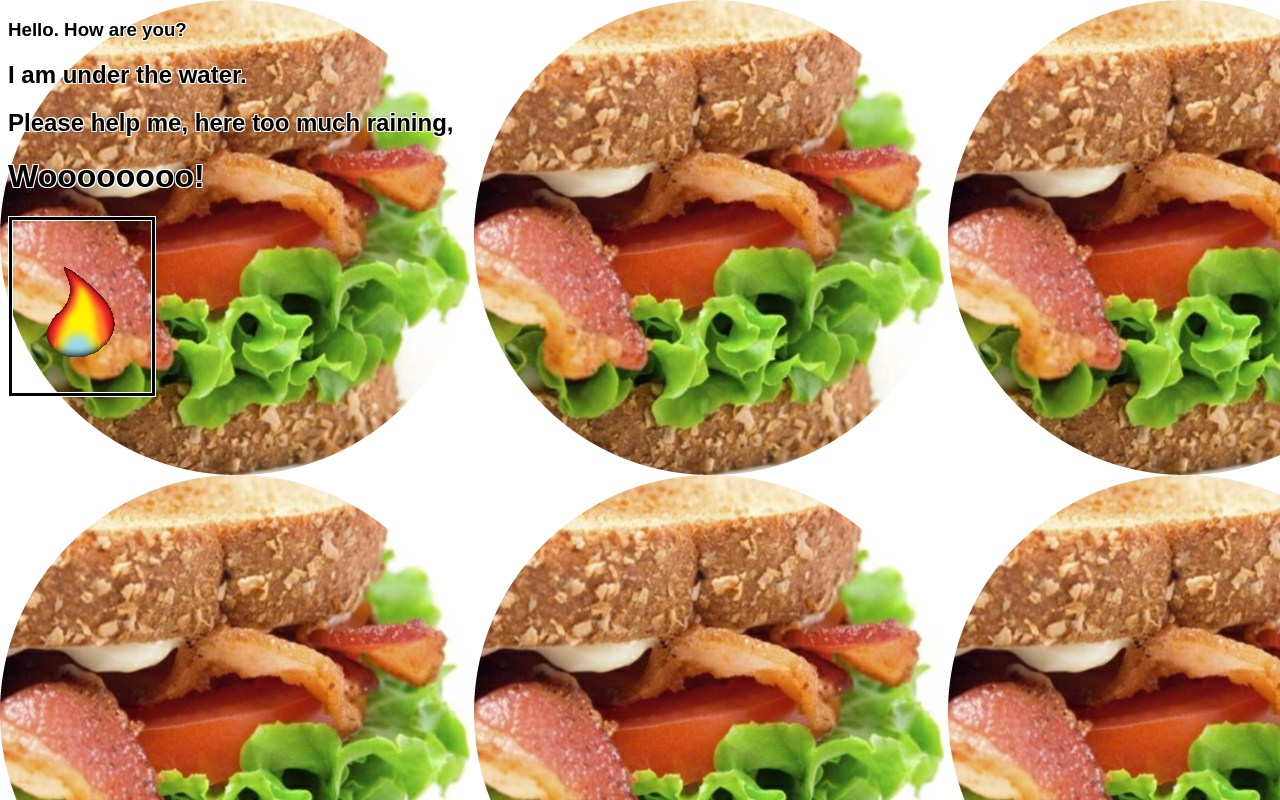
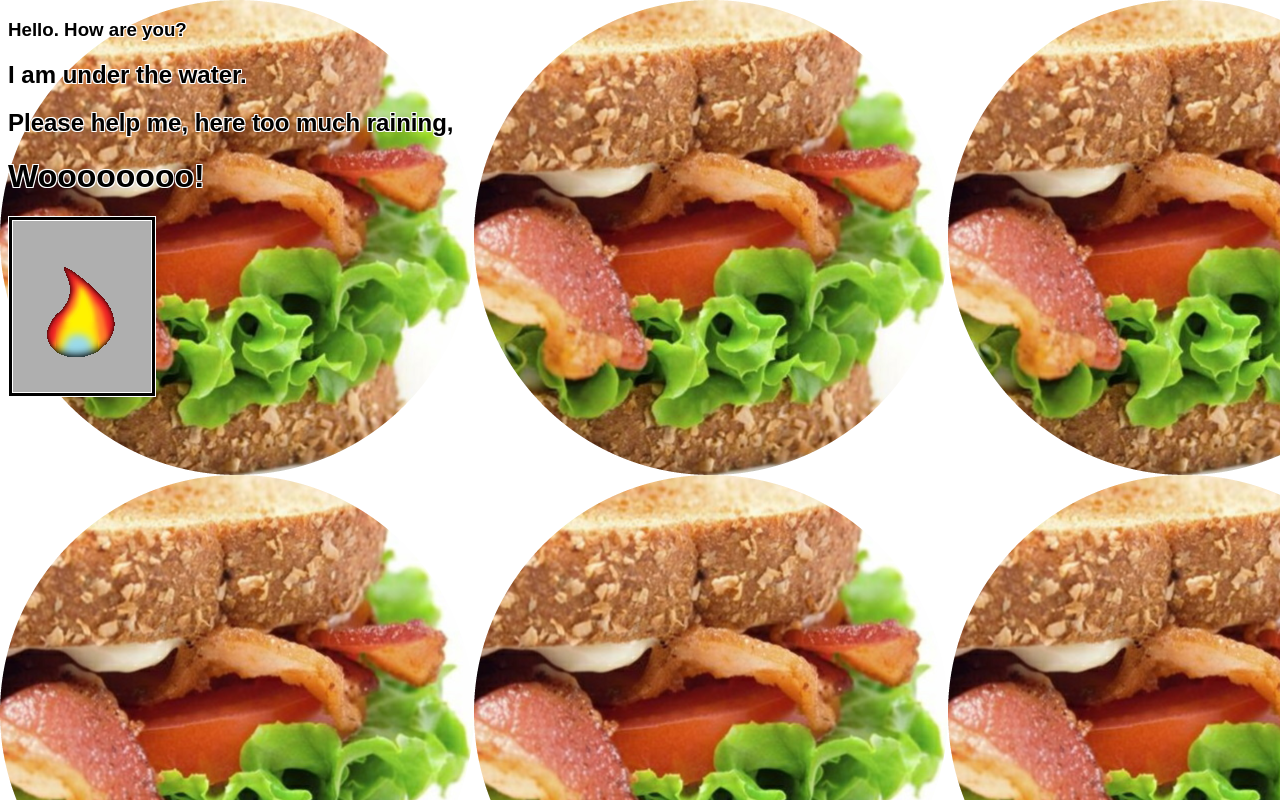
Before and after one commit to NickTheEASDude/NickTheEASDude.github.io, a SvelteKit app: page /home in a window 1280 px wide. Built offline with nearby package versions, Linux system fonts and the light colour scheme.

Commit message:
make fire image look like painting

```diff
--- a/src/routes/home/+page.svelte
+++ b/src/routes/home/+page.svelte
@@ -15,7 +15,7 @@
 
 	<div class="edges">
 		<div id="middle">
-			<div class="edges">
+			<div id="bg" class="edges">
 				<img src={ fire } alt="FIYAAAAAAAAAAA"/>
 			</div>
 		</div>
@@ -33,4 +33,7 @@
 	div#middle {
 		border: 3px solid black;
 	}
+	div#bg {
+		background-color: #afafaf;
+	}
 </style>
```
